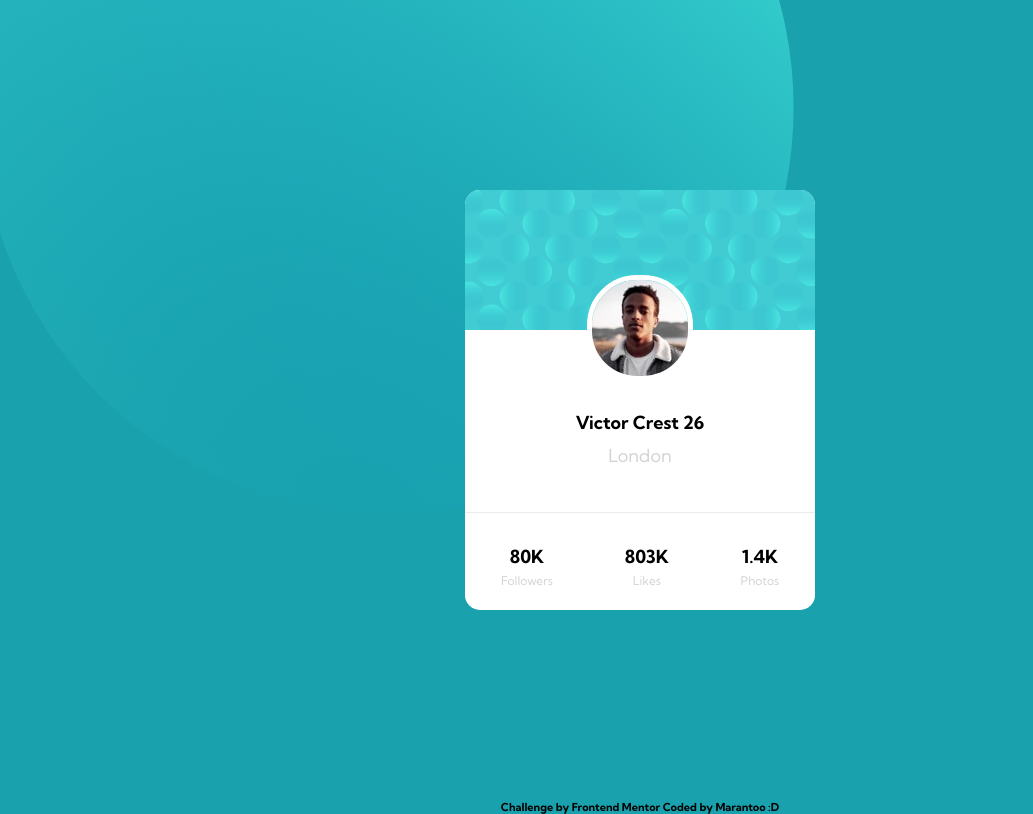
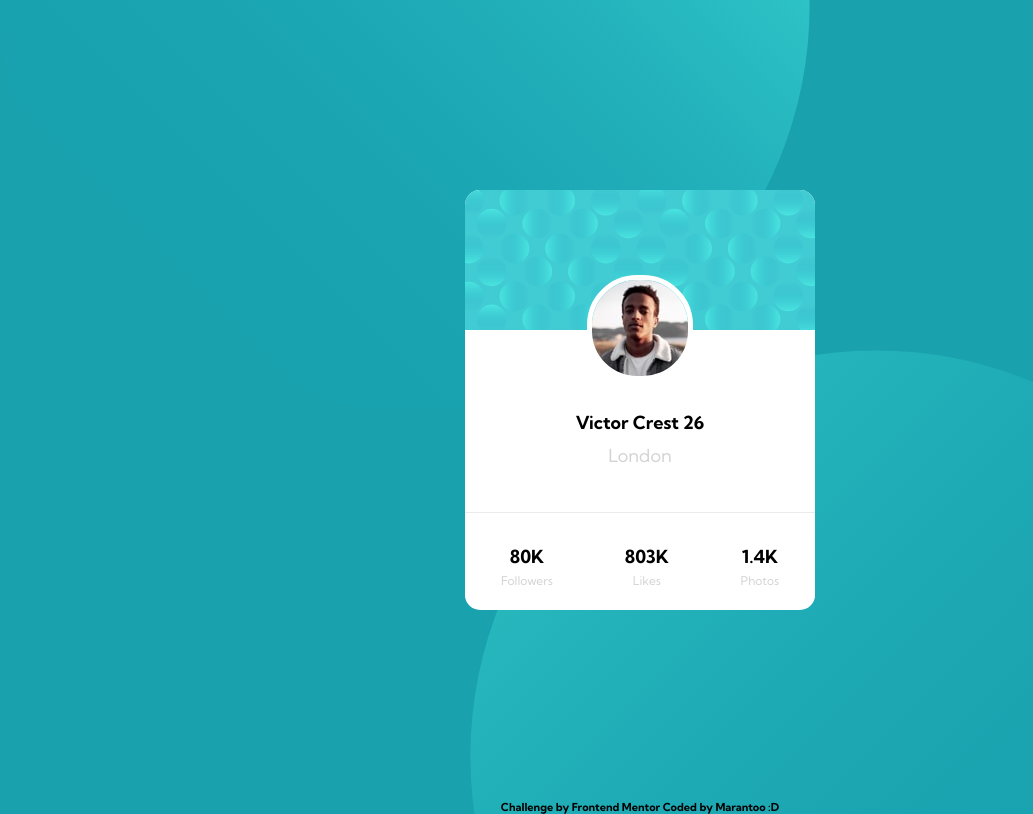
Before and after one commit to marantoo/Profile-Card, a plain HTML site: page index.html in a window 1280 px wide. Shown: the whole page, without its empty margins (0-1033 px from the left). Drawn offline with Linux system fonts and the light colour scheme.

Commit message:
Add files via upload

```diff
--- a/design/style.css
+++ b/design/style.css
@@ -11,7 +11,7 @@ body{
   background-color: hsl(185, 75%, 39%);
   background-size: contain;
   background-repeat: no-repeat;
-  background-position: -20px -300px;
+  background-position: top -400px left 00px, bottom -350px right 00px;
 }
 
 
@@ -87,13 +87,20 @@ body{
 }
 
 .attribution{
+  height: 10px;
   font-size: 11px;
 }
+
+
 
 /* TEXT */
 
 p{
   margin-top: 0;
+}
+
+.challenge{
+  margin-bottom: 6px;
 }
 
 a{
```
